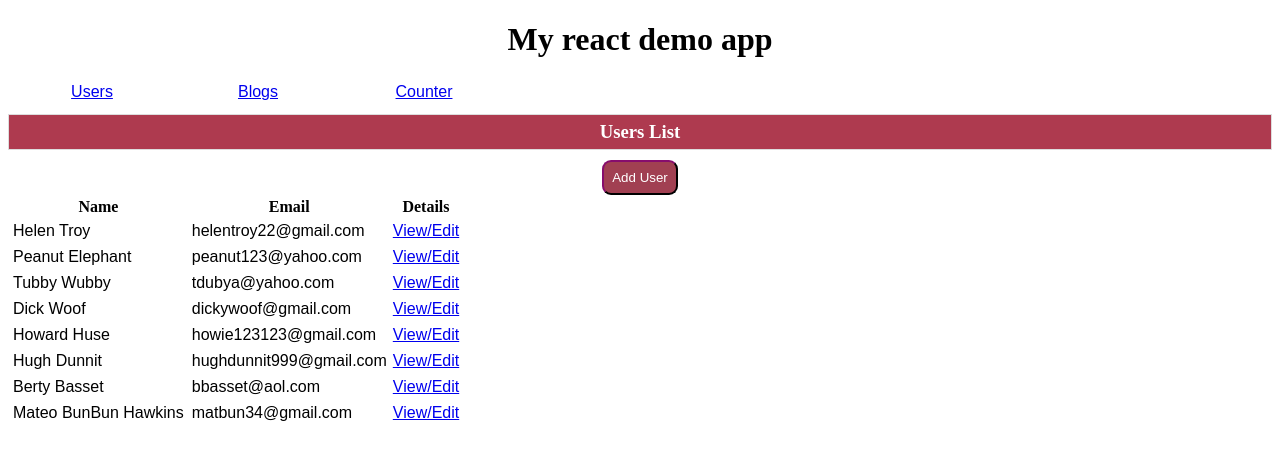
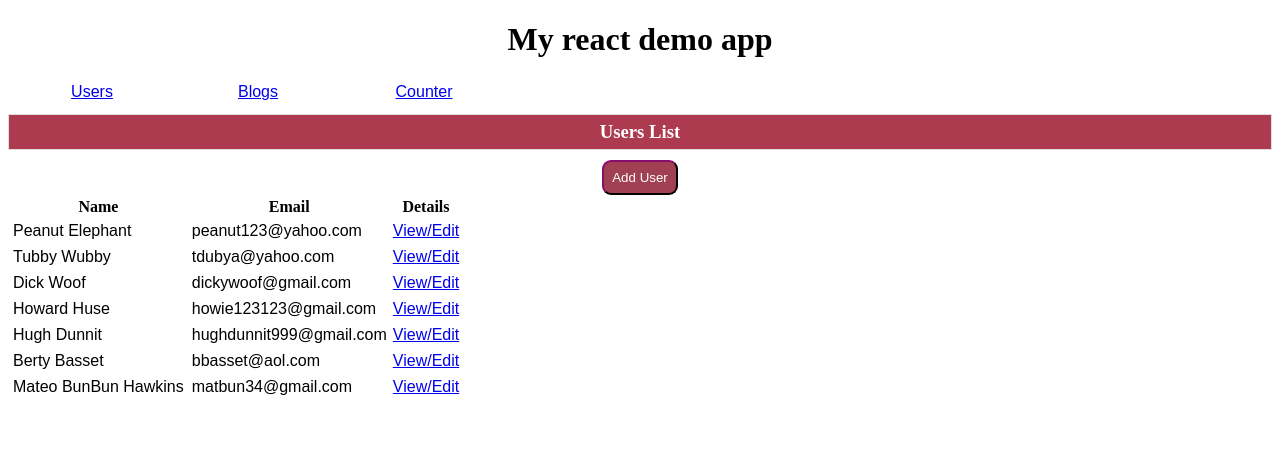
Before and after one commit to atalkowski/myreact, a React (Create React App) app: page / in a window 1280 px wide. Shown: the top 460 px of the page. Built offline with nearby package versions, Linux system fonts and the light colour scheme; data requests are answered from the project's data file.

Commit message:
Testing the use of map((user) ... and clean up

```diff
--- a/data/db.json
+++ b/data/db.json
@@ -26,12 +26,6 @@
     }
   ],
   "users": [
-    {
-      "id": "2",
-      "name": "Helen Troy",
-      "email": "helentroy22@gmail.com",
-      "number": "650-222-2222"
-    },
     {
       "id": "df4d",
       "name": "Peanut Elephant",
--- a/src/v1/BlogList.js
+++ b/src/v1/BlogList.js
@@ -1,10 +1,5 @@
 const BlogList = ({ blogs, title}) => {
-  const handleDelete = (id) => {
-    console.log("This handleDelete would be passed as a PROPERTY function from the parent");
-    console.log("Nothing to see here - it was decomissioned when we started updating db.json");
-  }
 
-  // <button onClick={() => handleDelete(blog.id)}>Delete blog (pretend)</button>
   const snippet = (s) => {
     console.log("making snippet " + s);
     if (s.length > 50) {
--- a/src/v1/Home.tsx
+++ b/src/v1/Home.tsx
@@ -6,14 +6,34 @@ const Home = () => {
     const { data: users, isPending, error } = useFetch('http://localhost:8000/users')
 
     return (
-      <React.Fragment>
-        <div>
-            {error && <p color="red">{error}</p>}
-            {isPending && <p>Loading users...</p>}
-            {users && <UserList users={users} name={''} />}
-        </div>
-      </React.Fragment>
+      <div>
+        {error && <p>{error}</p>}
+        {isPending && <p>Loading users...</p>}
+        {users && <UserList users={users} />}
+      </div>
     );
 };
 
-export default Home
+export default Home;
+
+/*
+Version 1:
+        {users &&
+            <div className="userList">
+              {users.map((user) => (
+                <div className="userItem" key={user.id}>
+                   Title : {user.name}
+                </div>
+              ))}
+            </div>
+        }
+
+Version 2:
+      <React.Fragment>
+      <div>
+        {error && <p>{error}</p>}
+        {isPending && <p>Loading users...</p>}
+        {users && <UserList users={users} />}
+      </div>
+      </React.Fragment>
+*/
--- a/src/v1/User.tsx
+++ b/src/v1/User.tsx
@@ -83,14 +83,14 @@ const User = () => {
   return (
     <React.Fragment>
     <div>
-         <h3> Edit User Detail </h3>
+        <h3> Edit User Detail </h3>
         {error && <p color="red">{error}</p>}
         {saveError && <p color="red">{saveError}</p>}
         {isPending && <p>Loading user...</p>}
         {!isPending && initialized(user) && ( <div>
             <form onSubmit={handleSubmit}>
               <table align="center"><tbody>
-              <tr><td>User ID</td><td><div> {user.id} <a href="#" onClick={handleDelete}>Delete this entry</a> </div>
+              <tr><td>User ID</td><td><div> {user.id} <a href="/" onClick={handleDelete}>Delete this entry</a> </div>
               </td></tr>
               <tr><td>Name  </td><td> <label><input type="text" value={name}
                       required onChange={(e) => setName(e.target.value)}/>  </label></td></tr>
@@ -106,7 +106,6 @@ const User = () => {
               </tbody>
               </table>
              </form>
-
             </div> )
         }
     </div>
--- a/src/v1/UserList.tsx
+++ b/src/v1/UserList.tsx
@@ -1,7 +1,6 @@
 import React from 'react';
 import { Link } from 'react-router-dom';
 import IUser from './IUser';
-import useState from 'react';
 
 import '../App.css';
 
@@ -11,6 +10,7 @@ interface UserListProps {
 
 // function UserList {
  // const [searchTerm, setSearchTerm] = useState("");
+ // Note we are destructuring the properties passed from the parent component here.
 const UserList: React.FC<UserListProps> = ({ users }) => {
 
   return (
```
